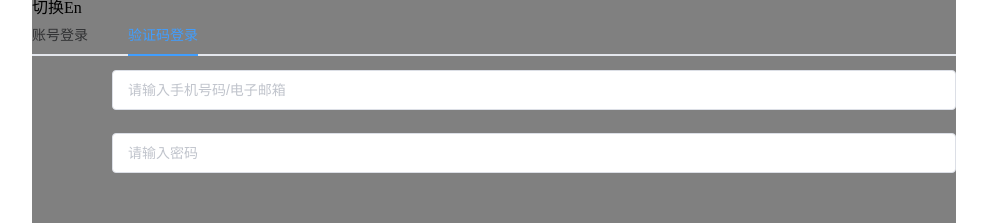
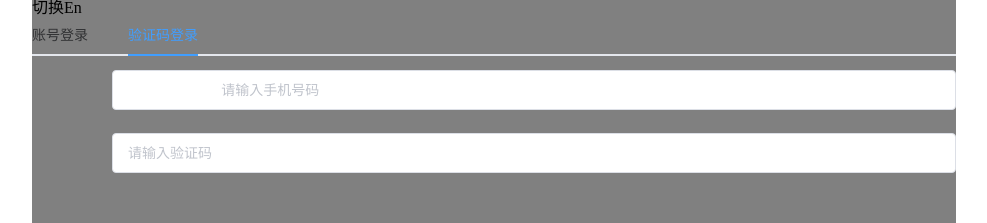
Before and after one commit to nobody1998/Intelligent-AI-analysis, a Vue app: page /#/login in a window 1280 px wide. Both pictures are taken after a click on the tab "验证码登录". Shown: the top 223 px of the page, without its empty margins (146-1133 px from the left). Built offline with nearby package versions, Linux system fonts and the light colour scheme.

Commit message:
插件安装、国际化配置

```diff
--- a/src/locales/en.json
+++ b/src/locales/en.json
@@ -1,12 +1,3 @@
 {
-  "qing-shu-ru-yong-hu-ming-0": "Please enter username",
-  "qing-shu-ru-yong-hu-ming": "Please enter username",
-  "login": "Login",
-  "yan-zheng-ma-deng-lu": "Verification code login",
-  "qing-shu-ru-mi-ma": "Please enter password",
-  "qing-shu-ru-shou-ji-hao-ma-dian-zi-you-xiang": "Please enter phone number/email",
-  "zhang-hao-deng-lu": "Account login",
-  "qie-huan-en": "Switch ZH",
-  "ji-zhu-mi-ma": "Remember password",
-  "wang-ji-mi-ma": "Forgot password?"
+  "login": "Login"
 }
--- a/src/locales/zh.json
+++ b/src/locales/zh.json
@@ -1,12 +1,3 @@
 {
-  "qing-shu-ru-yong-hu-ming-0": "请输入用户名",
-  "qing-shu-ru-yong-hu-ming": "请输入用户名",
-  "login": "Login",
-  "yan-zheng-ma-deng-lu": "验证码登录",
-  "qing-shu-ru-mi-ma": "请输入密码",
-  "qing-shu-ru-shou-ji-hao-ma-dian-zi-you-xiang": "请输入手机号码/电子邮箱",
-  "zhang-hao-deng-lu": "账号登录",
-  "qie-huan-en": "切换En",
-  "ji-zhu-mi-ma": "记住密码",
-  "wang-ji-mi-ma": "忘记密码？"
+  "login": "Login"
 }
--- a/src/views/login.vue
+++ b/src/views/login.vue
@@ -9,7 +9,7 @@
           <div class="loginForm_header">
             <div class="loginForm_header_title"></div>
             <div class="loginForm_header_btn" @click="switchLanguage">
-              {{ $t("qie-huan-en") }}
+              切换En
             </div>
           </div>
           <div class="loginForm_body">
@@ -20,41 +20,39 @@
               label-width="80px"
             >
               <el-tabs v-model="activeName" @tab-click="handleClick">
-                <el-tab-pane :label="$t('zhang-hao-deng-lu')" name="1">
+                <el-tab-pane label="账号登录" name="1">
                   <el-form-item label="" prop="name">
                     <el-input
                       v-model="form.name"
-                      :placeholder="
-                        $t('qing-shu-ru-shou-ji-hao-ma-dian-zi-you-xiang')
+                      placeholder="
+                       请输入手机号码/电子邮箱
                       "
                     ></el-input>
                   </el-form-item>
                   <el-form-item label="" prop="password">
                     <el-input
                       v-model="form.password"
-                      :placeholder="$t('qing-shu-ru-mi-ma')"
+                      placeholder="请输入密码"
                     ></el-input>
                   </el-form-item>
                   <el-form-item label="">
-                    <el-checkbox v-model="form.remember">{{
-                      $t("ji-zhu-mi-ma")
-                    }}</el-checkbox>
+                    <el-checkbox v-model="form.remember">记住密码</el-checkbox>
                   </el-form-item>
-                  {{ $t("wang-ji-mi-ma") }}
+                  忘记密码？
                 </el-tab-pane>
-                <el-tab-pane :label="$t('yan-zheng-ma-deng-lu')" name="2">
+                <el-tab-pane label="验证码登录" name="2">
                   <el-form-item label="" prop="name">
                     <el-input
                       v-model="form.name"
-                      :placeholder="
-                        $t('qing-shu-ru-shou-ji-hao-ma-dian-zi-you-xiang')
+                      placeholder="
+                        请输入手机号码
                       "
                     ></el-input>
                   </el-form-item>
                   <el-form-item label="" prop="password">
                     <el-input
                       v-model="form.password"
-                      :placeholder="$t('qing-shu-ru-mi-ma')"
+                      placeholder="请输入验证码"
                     ></el-input>
                   </el-form-item>
                 </el-tab-pane>
@@ -69,7 +67,7 @@
 
 <script>
 export default {
-  // name: "Login",
+  name: "Login",
   data() {
     return {
       activeName: "1",
@@ -81,14 +79,14 @@ export default {
         name: [
           {
             required: true,
-            message: this.$t("qing-shu-ru-yong-hu-ming"),
+            message: "请输入手机号码/电子邮箱",
             trigger: "blur",
           },
         ],
         password: [
           {
             required: true,
-            message: this.$t("qing-shu-ru-yong-hu-ming-0"),
+            message: "请输入密码",
             trigger: "blur",
           },
         ],
```
